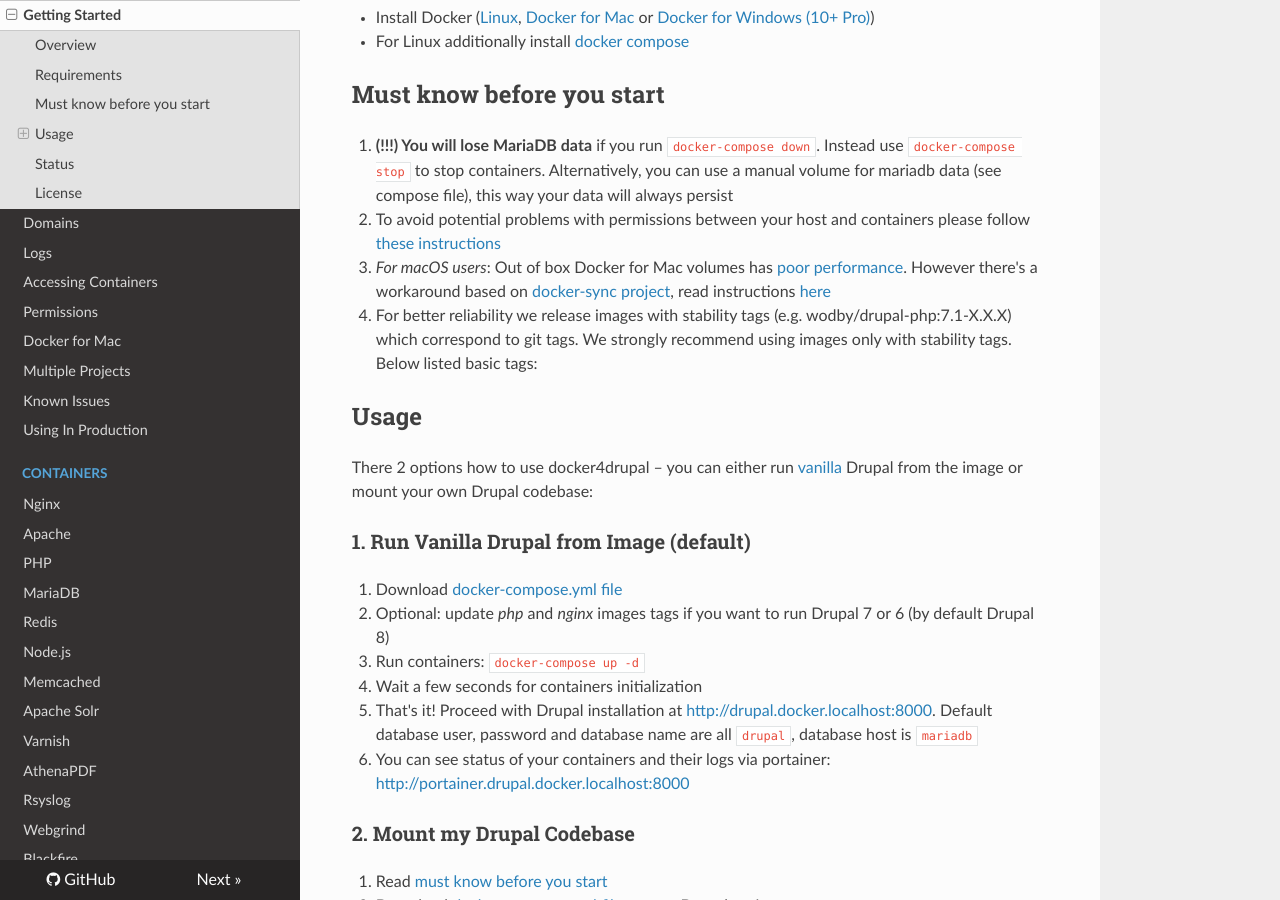
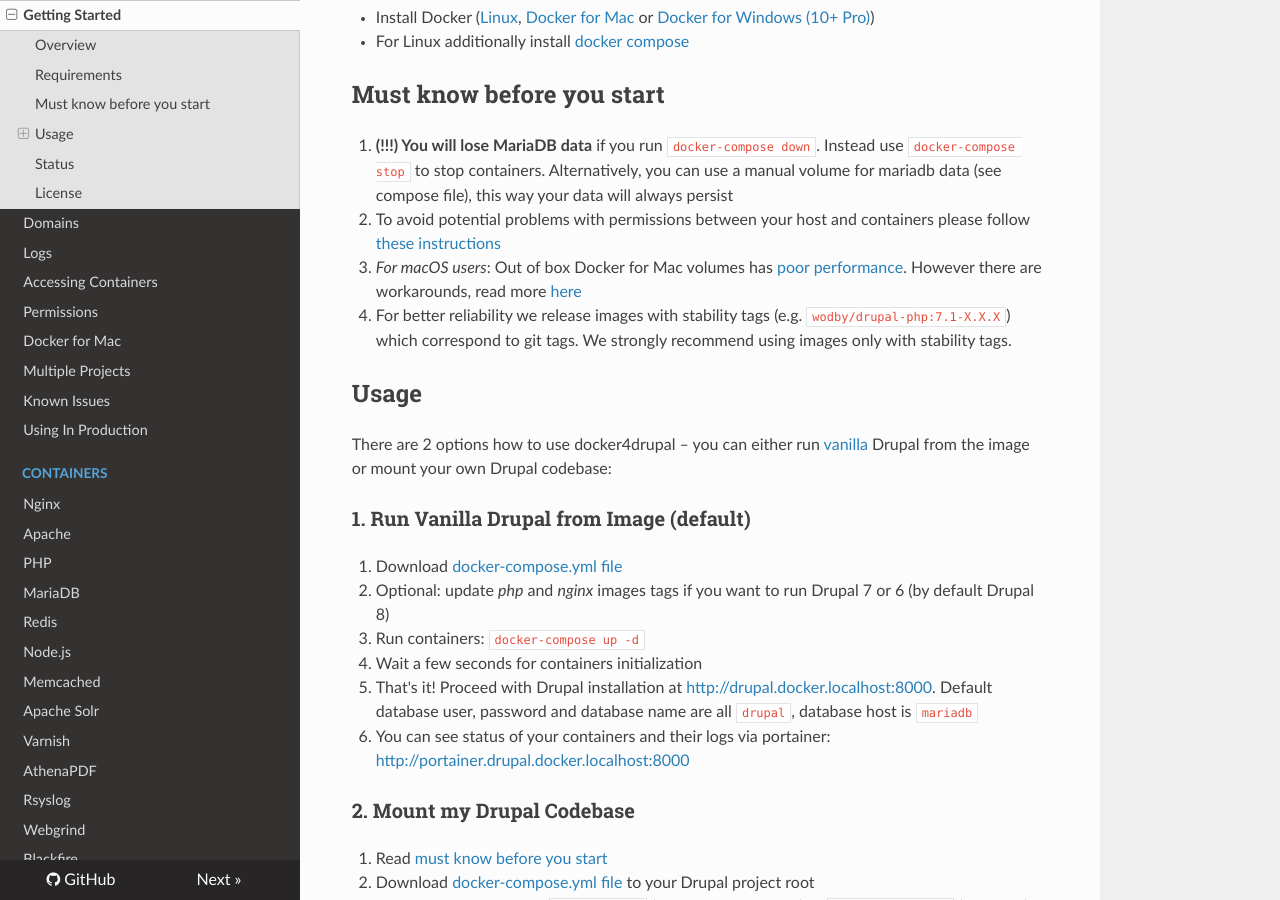
Before and after one commit to wodby/docker4drupal, an MkDocs documentation site: the page built from docs/index.md, in a window 1280 px wide and 900 px high, scrolled down 1266 px. Built offline with MkDocs 1.6.1, drawn with Linux system fonts in a browser that asks for light colours; nearby versions of some CDN libraries; old or Windows-style settings are respelled for this version of MkDocs.

Commit message:
Clean up

```diff
--- a/docs/index.md
+++ b/docs/index.md
@@ -77,13 +77,12 @@
 
 1. **(!!!) You will lose MariaDB data** if you run `docker-compose down`. Instead use `docker-compose stop` to stop containers. Alternatively, you can use a manual volume for mariadb data (see compose file), this way your data will always persist
 2. To avoid potential problems with permissions between your host and containers please follow [these instructions](permissions.md)
-3. _For macOS users_: Out of box Docker for Mac volumes has [poor performance](https://github.com/Wodby/docker4drupal/issues/4). However there's a workaround based on [docker-sync project](https://github.com/EugenMayer/docker-sync/), read instructions [here](macos.md)
-4. For better reliability we release images with stability tags (e.g. wodby/drupal-php:7.1-X.X.X) which correspond to git tags. We strongly recommend using images only with stability tags. Below listed basic tags:
+3. _For macOS users_: Out of box Docker for Mac volumes has [poor performance](https://github.com/Wodby/docker4drupal/issues/4). However there are workarounds, read more [here](macos.md)
+4. For better reliability we release images with stability tags (e.g. `wodby/drupal-php:7.1-X.X.X`) which correspond to git tags. We strongly recommend using images only with stability tags.
 
 ## Usage
 
-There 2 options how to use docker4drupal – you can either run [vanilla](https://en.wikipedia.org/wiki/Vanilla_software) Drupal from the image or mount your own Drupal codebase:
-
+There are 2 options how to use docker4drupal – you can either run [vanilla](https://en.wikipedia.org/wiki/Vanilla_software) Drupal from the image or mount your own Drupal codebase:
 
 ### 1. Run Vanilla Drupal from Image (default)
 
```
